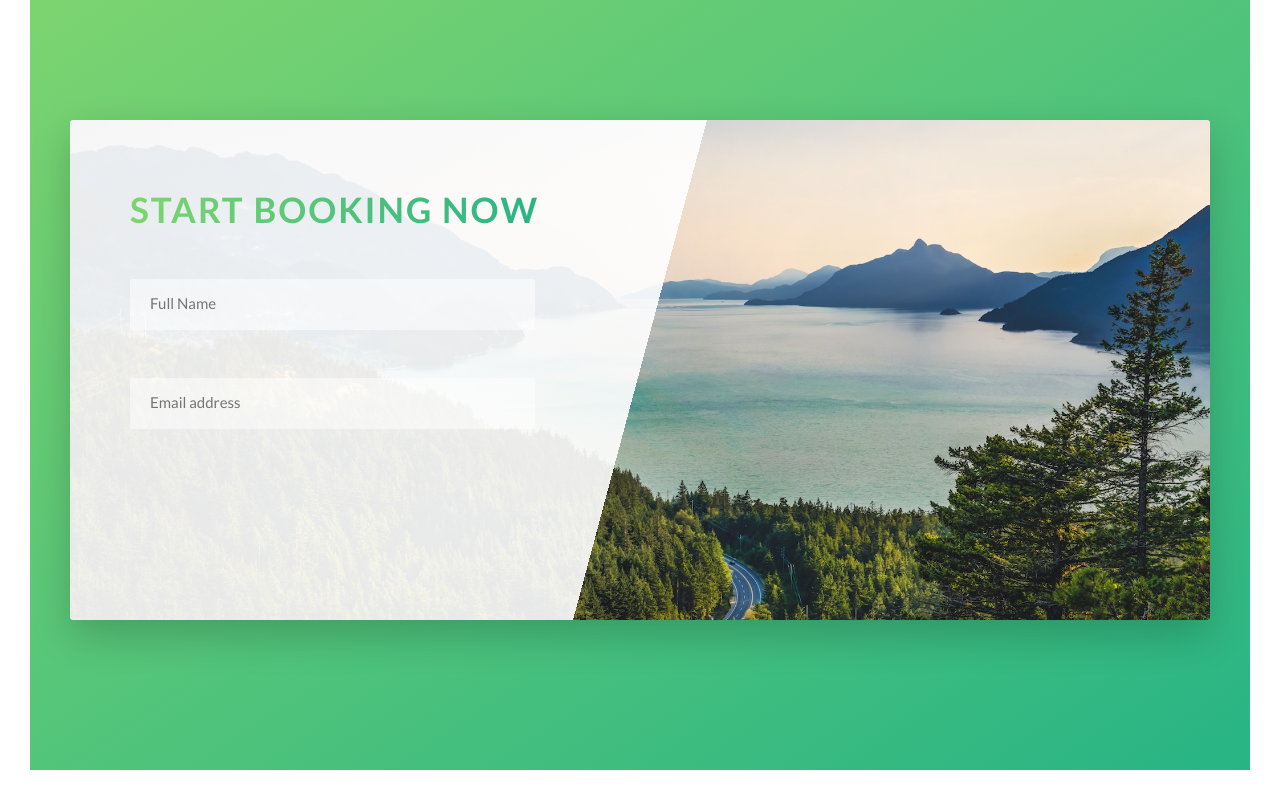
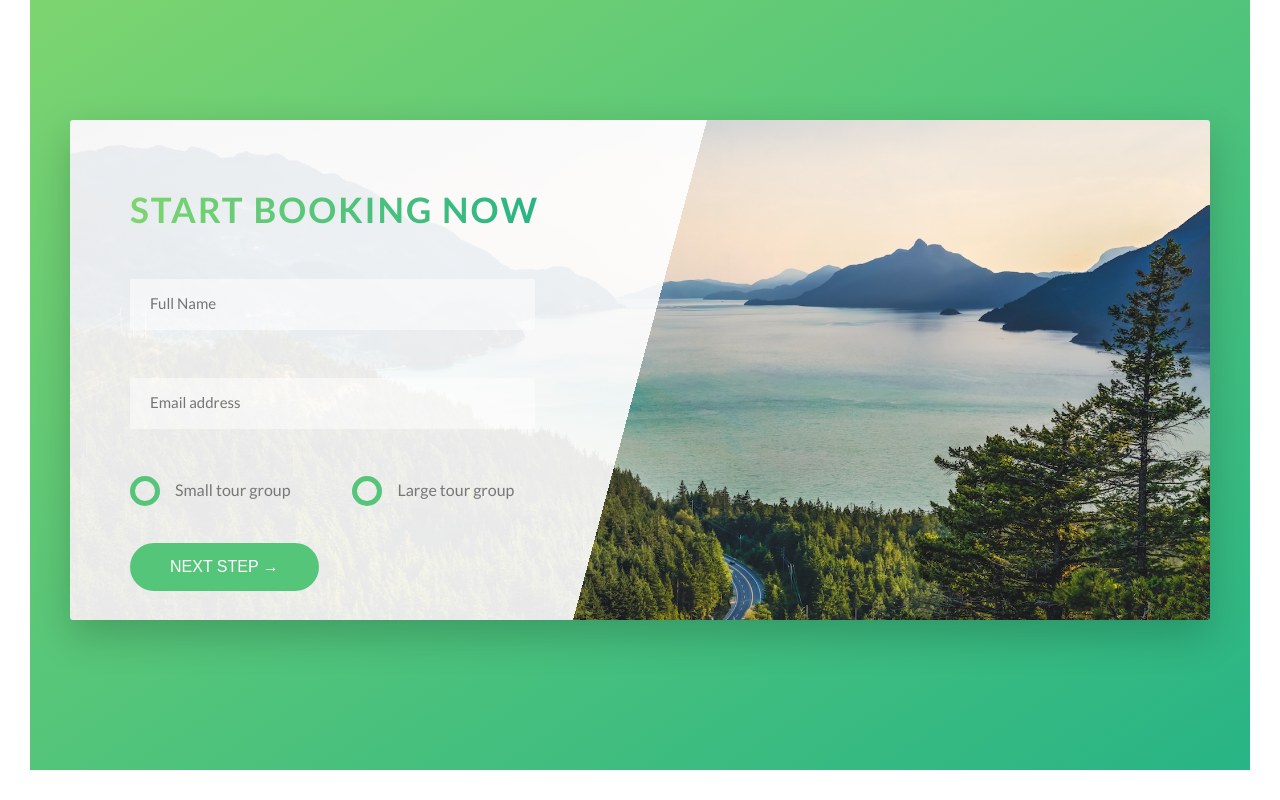
Before and after one commit to nikita-rudenko/html-css-practice, a website: page 15. Natours Project/index.html in a window 1280 px wide. Shown: the part 4407-5207 px from the top of the page. Drawn offline with Linux system fonts and the light colour scheme.

Commit message:
complete booking section

```diff
--- a/15. Natours Project/index.html
+++ b/15. Natours Project/index.html
@@ -344,6 +344,38 @@
 									/>
 									<label class="form__label" for="email">Email Address</label>
 								</div>
+
+								<div class="form__group u-margin-bottom-medium">
+									<div class="form__radio-group">
+										<input
+											class="form__radio-input"
+											type="radio"
+											id="small"
+											name="size"
+										/>
+										<label class="form__radio-label" for="small">
+											<span class="form__radio-button"></span>
+											Small tour group</label
+										>
+									</div>
+
+									<div class="form__radio-group">
+										<input
+											class="form__radio-input"
+											type="radio"
+											id="large"
+											name="size"
+										/>
+										<label class="form__radio-label" for="large">
+											<span class="form__radio-button"></span>
+											Large tour group</label
+										>
+									</div>
+								</div>
+
+								<div class="form__group">
+									<button class="btn btn--green">Next step &rarr;</button>
+								</div>
 							</form>
 						</div>
 					</div>
--- a/15. Natours Project/sass/base/_utilities.scss
+++ b/15. Natours Project/sass/base/_utilities.scss
@@ -1,23 +1,23 @@
 .u-center-text {
-	text-align: center;
+	text-align: center !important;
 }
 
 .u-margin-bottom-big {
-	margin-bottom: 8rem;
+	margin-bottom: 8rem !important;
 }
 
 .u-margin-bottom-medium {
-	margin-bottom: 4rem;
+	margin-bottom: 4rem !important;
 }
 
 .u-margin-bottom-small {
-	margin-bottom: 1.2rem;
+	margin-bottom: 1.2rem !important;
 }
 
 .u-margin-top-big {
-	margin-top: 8rem;
+	margin-top: 8rem !important;
 }
 
 .u-margin-top-huge {
-	margin-top: 10rem;
+	margin-top: 10rem !important;
 }
--- a/15. Natours Project/sass/components/_button.scss
+++ b/15. Natours Project/sass/components/_button.scss
@@ -1,4 +1,5 @@
 .btn {
+	&,
 	&:link,
 	&:visited {
 		text-transform: uppercase;
@@ -9,6 +10,10 @@
 		transition: all 0.2s;
 		position: relative;
 		font-size: 1.6rem;
+
+		// Change for the <button> element
+		border: none;
+		cursor: pointer;
 	}
 
 	&:hover {
@@ -20,7 +25,9 @@
 		}
 	}
 
-	&:active {
+	&:active,
+	&:focus {
+		outline: none;
 		transform: translateY(-1px);
 		box-shadow: 0 0.5rem 1rem rgba($color-black, 0.2);
 	}
--- a/15. Natours Project/sass/components/_form.scss
+++ b/15. Natours Project/sass/components/_form.scss
@@ -1,7 +1,4 @@
 .form {
-	&__group {
-	}
-
 	&__group:not(:last-child) {
 		margin-bottom: 2rem;
 	}
@@ -17,6 +14,7 @@
 		border-bottom: 3px solid transparent;
 		width: 90%;
 		display: block;
+		transition: all 0.3s;
 
 		&:focus {
 			outline: none;
@@ -47,4 +45,50 @@
 		visibility: hidden;
 		transform: translateY(-4rem);
 	}
+
+	&__radio-group {
+		width: 49%;
+		display: inline-block;
+	}
+
+	&__radio-input {
+		display: none;
+	}
+
+	&__radio-label {
+		font-size: $default-font-size;
+		cursor: pointer;
+		position: relative;
+		padding-left: 4.5rem;
+	}
+
+	&__radio-button {
+		width: 3rem;
+		height: 3rem;
+		border: 5px solid $color-primary;
+		border-radius: 50%;
+		display: inline-block;
+		position: absolute;
+		left: 0;
+		top: -0.4rem;
+
+		&::after {
+			content: '';
+			display: block;
+			height: 1.3rem;
+			width: 1.3rem;
+			border-radius: 50%;
+			position: absolute;
+			top: 50%;
+			left: 50%;
+			transform: translate(-50%, -50%);
+			background-color: $color-primary;
+			opacity: 0;
+			transition: all 0.2s;
+		}
+	}
+
+	&__radio-input:checked ~ &__radio-label &__radio-button:after {
+		opacity: 1;
+	}
 }
```
Also changed, not shown: 15. Natours Project/css/style.css.
